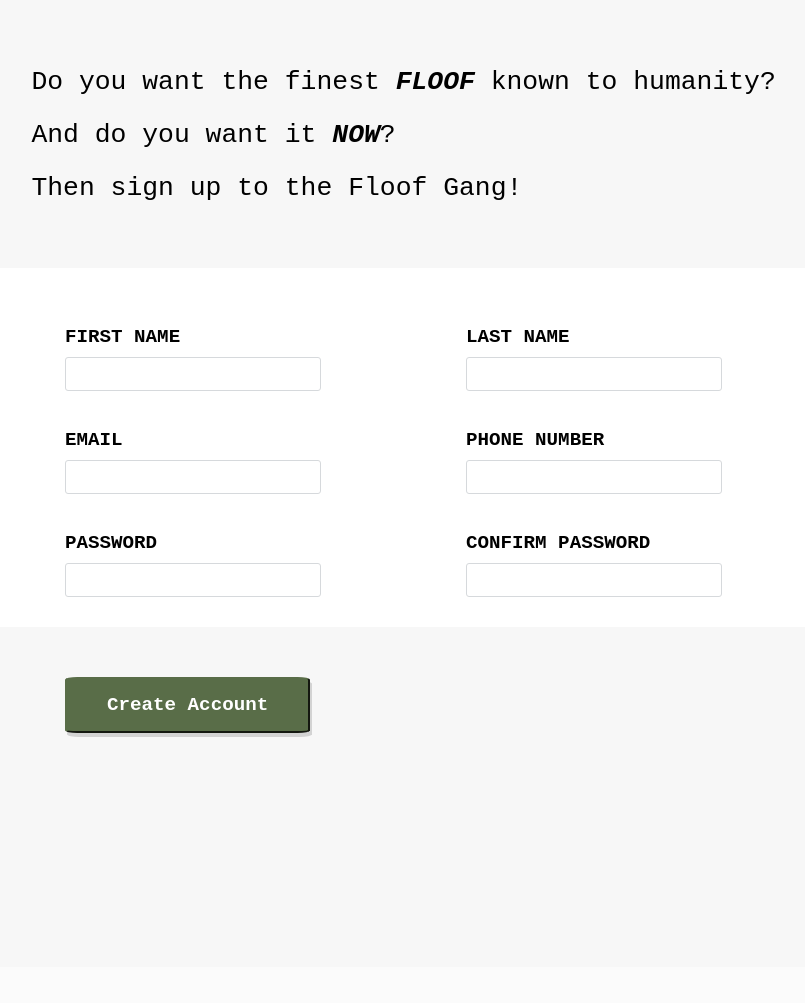
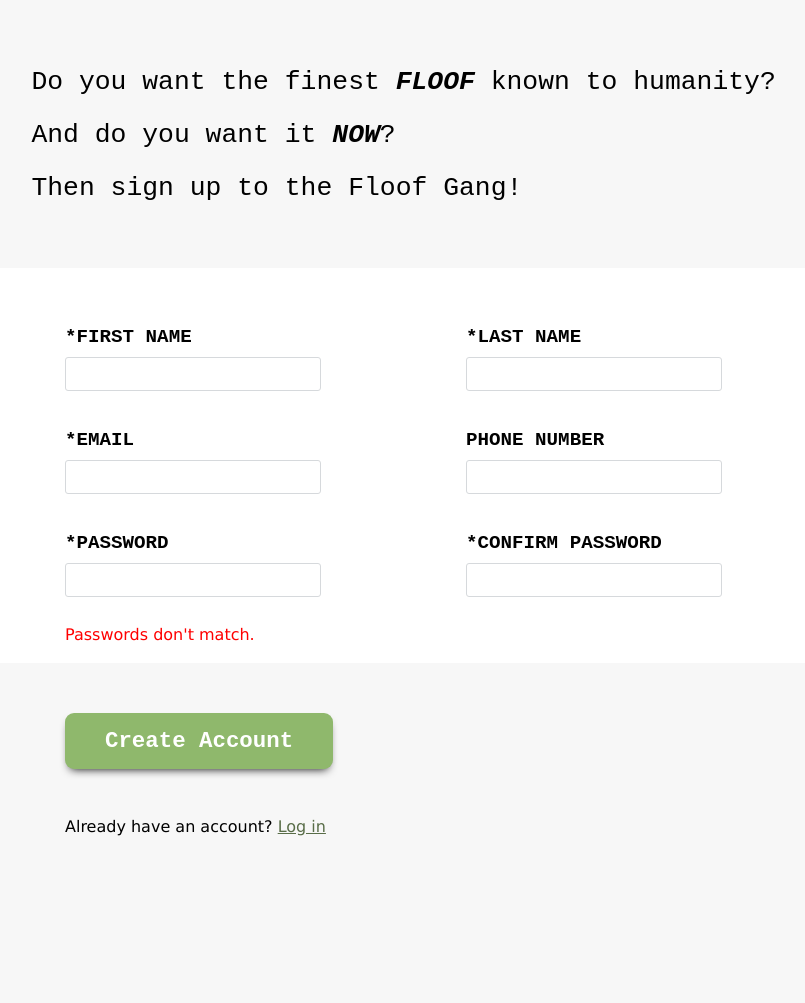
Before and after one commit to hoomanhorsey/odin-signup, a website: page index.html in a window 1280 px wide. Shown: the part 1378-2381 px from the top of the page, without its empty margins (224-1029 px from the left). Before the commit the page ends 2345 px from the top, so only its background shows below. Drawn offline with Linux system fonts and the light colour scheme.

Commit message:
Refined button

```diff
--- a/index.html
+++ b/index.html
@@ -43,11 +43,11 @@
             <div class="form-row form-name">
 
                 <div class="form-inputs ">
-                    <label for="firstname">FIRST NAME</label>
+                    <label for="firstname">*FIRST NAME</label>
                     <input type="text" id="firstname" name="firstname">
                 </div>
                 <div class="form-inputs">
-                    <label for="secondname">LAST NAME</label>
+                    <label for="secondname">*LAST NAME</label>
                     <input type="text" id="secondname" name="secondname">
                 </div>
             </div>
@@ -55,37 +55,33 @@
             <div class="form-row form-contact">
 
                 <div class="form-inputs">
-                    <label for="email">EMAIL</label>
+                    <label for="email">*EMAIL</label>
                     <input type="email" id="email" name="email">
                 </div>
 
                 <div class="form-inputs">
                     <label for="phone">PHONE NUMBER</label>
-                    <input type="tel" id="phone" name="phone">
+                    <input type="number" id="phone" name="phone">
                 </div>
             </div>
 
             <div class="form-row form-pass">
 
                 <div class="form-inputs">
-                    <label for="password">PASSWORD</label>
+                    <label for="password">*PASSWORD</label>
                     <input type="password" id="password" name="password">
                 </div>
 
                 <div class="form-inputs">
-                    <label for="confirmPassword">CONFIRM PASSWORD</label>
+                    <label for="confirmPassword">*CONFIRM PASSWORD</label>
                     <input type="password" id="confirmPassword" name="confirmPassword">
                 </div>
 
             </div>
 
-            <div>
-            <div class="form-inputs">
 
-                <div class="noMatch"></div>
+                    <div class="noMatch">Passwords don't match.</div>
 
-            </div>
-        </div>
 
 
 
@@ -93,6 +89,7 @@
             <button class="subBtn" type="submit">
                 Create Account
             </button>
+            <p>Already have an account?  <a href="https://www.anythingsoup.com/odin-calculator">Log in</a></p>
         </div>
     </form>
 
--- a/style.css
+++ b/style.css
@@ -78,7 +78,6 @@ body {
     position:relative;
 
     justify-content:flex-start;
-    /* align-items: center; */
 }
 
 .panel-right {
@@ -92,13 +91,12 @@ body {
     justify-content:center;
 
     background-color: white;
-    /* align-items: center; */
 
     max-width: 902px;
     /* width: 55%; */
 
 
-    /* padding: 0px 10vw 0px 0px ; */
+
 }
 
 
@@ -144,17 +142,6 @@ body {
 }
 
 
-
-
-
-
-
-/* .above-intro {
-    flex: auto;
-    height: 10vh;
-    background-color: hsl(0, 0%, 90%);
-} */
-
 .intro {
     flex: auto;
     background-color: hsl(0, 0%, 97%);
@@ -169,15 +156,8 @@ body {
     text-wrap: wrap;
     margin-top: 150px;
     padding: calc(60px + 0.5vw);
-
-
-
 }
 
-/* p {
-    padding-right: calc(50px + 0.5vw);
-
-} */
 .form-div {
     display: flex;
     flex-direction: column;
@@ -187,12 +167,8 @@ body {
 
     background-color: white;
     width: auto;
-    /* height: 40vh;
-    width: 100%; */
-    /* padding: calc(60px + 0.5vw);  */
 
-    /* border: 1px solid #D6D9DC;
-    margin: 0 0 40px 0; */ */
+
 }
 
 
@@ -202,44 +178,20 @@ body {
     flex-wrap: wrap;
     margin-bottom: 30px;
     width: auto;
-
-    /*flex: auto;
-    justify-content: flex-start;
-    flex-direction: row;
-    flex-wrap: wrap;
-    height: 100px;
-    margin-bottom: 10px;
-    margin-left: 30px;
-
-
-    padding: 10px calc(20px + 0.5vw) ;  */
-
-  }
-
-
-
-/*
-  .form-row input[type='text'],
-        input[type='email'],
-        input[type='password'],
-        input[type='tel']  {
-    background-color: #FFFFFF;
-    border: 1px solid #D6D9DC;
-    /* border-radius: 3px; */
-    /* width: 50%; */
-    /* height: 1rem; */
-    /* padding: 7px; */
-    /* font-size: 14px; */
-  /* } */
-
+   }
 
 
 .form-name, .form-contact, .form-pass  {
     padding-left: 100px;
 }
 
-.form-row >.form-pass {
-    box-shadow: 0px 10px 10px 0px rgba(0, 0, 0, 0.49)
+.form-row .form-pass {
+    box-shadow: 0px 10px 10px 0px rgba(0, 0, 0, 0.49);
+}
+
+.end-div-form {
+    height: 40px;
+
 
 }
 
@@ -247,9 +199,6 @@ body {
     flex: auto;
     flex-shrink: 0;
     width: 30px;
-
-
-
 
 }
 
@@ -260,17 +209,14 @@ body {
     font-size: calc(1.2rem);
     margin-top: 10px;
     margin-bottom: 10px;
-
   }
 
 input {
-
     width: 250px;
     height: 30px;
     border-radius: 3px;
     border: 1px solid #D6D9DC;
     font-size: 18px;
-
 }
 
 
@@ -281,29 +227,33 @@ input {
     width: 100%;
     margin: 0px;
     background-color: hsl(0, 0%, 97%);
-
-
-    /* background-color: #c7d5ba; */
-
 }
 
   .subBtn {
     margin: 50px 100px;
     padding: 15px 40px;
     color: white;
-    background-color: #596D48;
-    border-width: 2px;
-    border-color: #596D48;
-    border-radius: 5%;
+    background-color: #8fb86c;
+    border-width: 0px;
+    border-color: #8fb86c;
+    border-radius: 9px;
     font-family: 'Courier New', Courier, monospace;
     font-weight:800;
-    font-size: 1.2rem;
-    box-shadow: 2px 4px lightgrey;
+    font-size: 1.4rem;
+    box-shadow: black 0 5px 10px -5px;
+
 }
+
+
+
+
 
 .noMatch {
     margin-left: 100px;
     width: auto;
+    color: red;
+    display: block;
+    margin-bottom: 20px;
 }
 
 .italic-word {
@@ -313,3 +263,12 @@ input {
 .bold-word {
     font-weight: 900;
 }
+
+.submission p {
+    font-size: 1=2rem;
+    margin-left: 100px;
+}
+
+a {
+    color: #596D48;
+}
```
